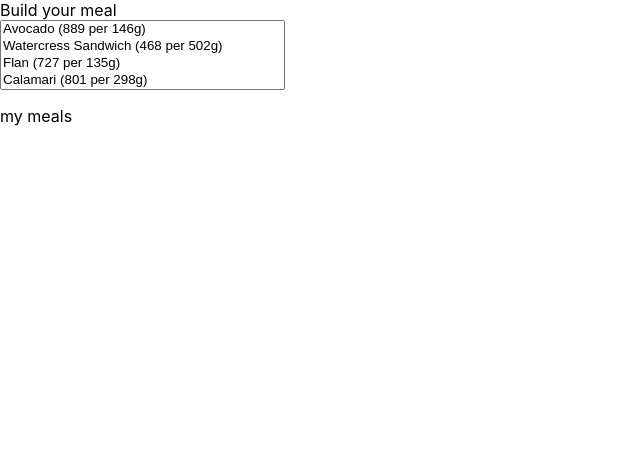
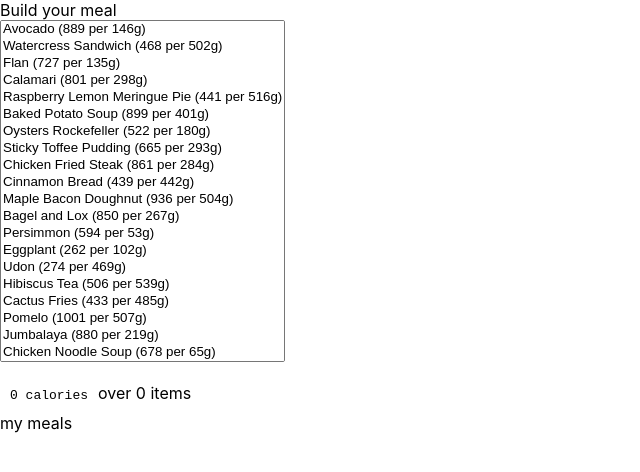
Before and after one commit to togakangaroo/nm-demo, a React (Create React App) app: page / in a window 1280 px wide. Shown: the top 472 px of the page, without its empty margins (0-640 px from the left). Built offline with nearby package versions, Linux system fonts and the light colour scheme.

Commit message:
basiccally interactive

```diff
--- a/src/App.js
+++ b/src/App.js
@@ -29,15 +29,15 @@ const useLoadedState = (getValue, dependencies=[]) => {
     return [value, setValue]
 }
 
-const MultiSelect = ({values, onChange, children}) => {
+const MultiSelect = ({values, onChange, children, size=20}) => {
     const setValues = ({target}) => {
         onChange([...target.querySelectorAll(`option`)].filter(o => o.selected).map(o => o.value))
     }
-    return React.createElement(`select`, {multiple: true, value: values, onChange: setValues}, children)
+    return React.createElement(`select`, {multiple: true, size, value: values, onChange: setValues}, children)
 }
 
 const shortMealDisplay = ({name, portion, calories}) => `${name} (${calories} per ${portion}g)`
-const ShortMealDisplay = shortMealDisplay
+const ShortMealItemDisplay = shortMealDisplay
 
 const clone = obj => ({...obj})
 const FoodSelector = ({values, onChange}) => {
@@ -54,20 +54,61 @@ const FoodSelector = ({values, onChange}) => {
     )
 }
 
+const Label = styled.div`
+    display: inline-block;
+    &:after {
+        content: ":";
+        margin-right: 0.6em;
+    }
+`
+const Labeled = ({label, children}) =>(
+    <label>
+      <Label>{label}</Label>
+      {children}
+    </label>
+)
+const CaloriesContainer = styled.div`
+    margin: 10px;
+    font-family: monospace;
+    display: inline-block;
+`
+const Calories = ({value}) => (
+    <CaloriesContainer>
+      {value} calories
+    </CaloriesContainer>
+)
+const totalMealItemCalories = ({portionsEaten, food: { calories }}) => portionsEaten*calories
+const TotalMealItemCalories = (x) => (
+    !x.portionsEaten ? null : (
+        <Calories value={totalMealItemCalories(x)} />
+    )
+)
+const sum = (a, b) => a+b
+const TotalMealCalories = ({mealItems}) => (
+    <div>
+      <Calories value={mealItems.map(totalMealItemCalories).reduce(sum, 0)}/>
+      over {mealItems.length} items
+    </div>
+)
+
 const noop = () => {}
-const MealItemEntry = ({meal, onChange}) => {
+const MealItemEntry = ({mealItem, onChange}) => {
     const changePortions = ({target: {value}}) => {
-        onChange({...meal, portionsEaten: +value})
+        onChange({...mealItem, portionsEaten: +value})
     }
     return (
         <form onSubmit={noop}>
           <header>
-            <ShortMealDisplay {...meal.food} />
+            <ShortMealItemDisplay {...mealItem.food} />
           </header>
-          <Input placeholder="Portions Eaten"
-                 type="number" min={1} required
-                 value={meal.portionsEaten}
-                 onChange={changePortions} />
+
+          <Labeled label="Portions Eaten">
+              <Input placeholder="Portions Eaten"
+                     type="number" min={1} required
+                     value={mealItem.portionsEaten}
+                     onChange={changePortions} />
+          </Labeled>
+          <TotalMealItemCalories {...mealItem} />
         </form>
     )
 }
@@ -104,8 +145,8 @@ const replace = ({act, where}) => function * (arr) {
     for(const [x, i] of zip(arr, range()))
         if(where(x, i))
             yield act(x, i)
-        else
-            yield x
+    else
+        yield x
 }
 const arr = x => Array.isArray(x) ? x : [...x]
 const createMeal = food => ({
@@ -135,9 +176,12 @@ const MealBuilder = () => {
           <FoodSelector value={mealItems.map(x => x.food.id)} onChange={onMealItemsChange} />
           <ul>
             {mealItems.map(x => (
-                <li key={x.food.id}><MealItemEntry meal={x} onChange={onMealEntryChange} /></li>
+                <li key={x.food.id}>
+                  <MealItemEntry mealItem={x} onChange={onMealEntryChange} />
+                </li>
             ))}
           </ul>
+          <TotalMealCalories mealItems={mealItems} />
         </section>
     )
 }
```
